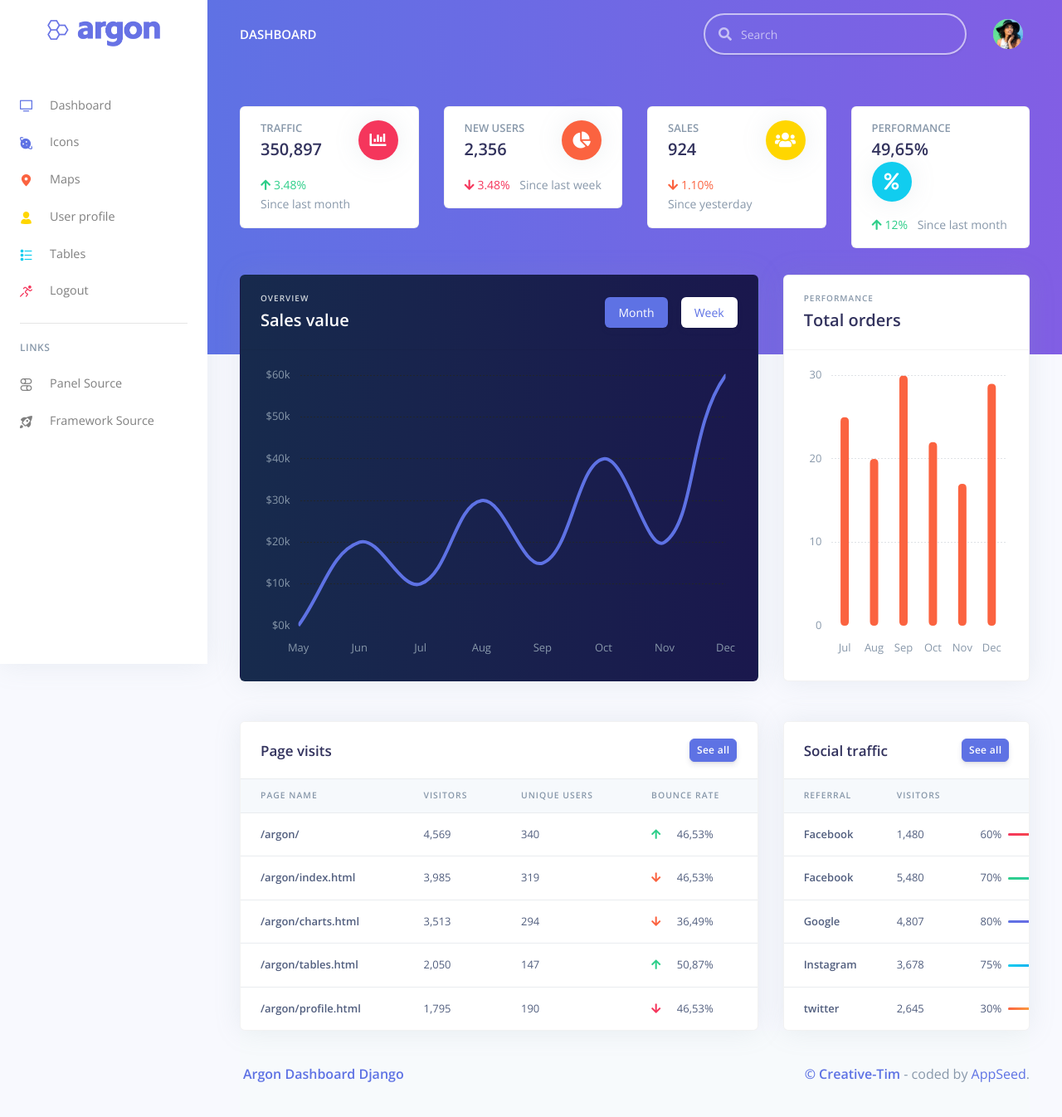
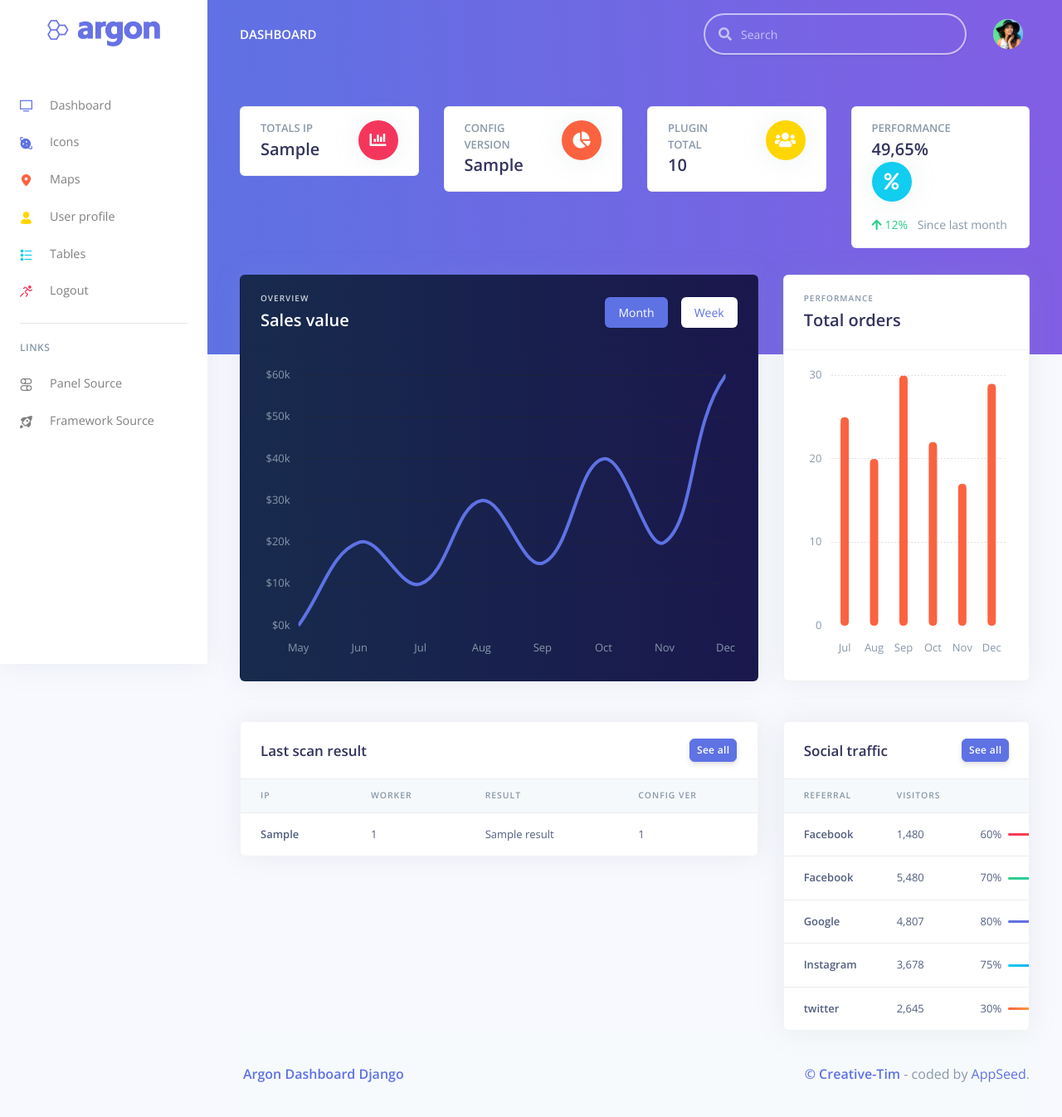
Before and after one commit to TouDoum-Framework/TouDoum-Framework, a Django app: template server/templates/panel/index.html in a window 1280 px wide. Shown: the whole page at 83% size. Run offline with Django 3.2, Linux system fonts and the light colour scheme; the template is opened without the code that fills it: most values are stand-ins (such as "Sample title", 1, 10 or a date in 2020); some libraries are stand-ins or nearby versions.

Commit message:
Starting base of default admin pannel

```diff
--- a/server/templates/panel/index.html
+++ b/server/templates/panel/index.html
@@ -15,8 +15,8 @@
                             <div class="card-body">
                                 <div class="row">
                                     <div class="col">
-                                        <h5 class="card-title text-uppercase text-muted mb-0">Traffic</h5>
-                                        <span class="h2 font-weight-bold mb-0">350,897</span>
+                                        <h5 class="card-title text-uppercase text-muted mb-0">Totals ip</h5>
+                                        <span class="h2 font-weight-bold mb-0">{{ ip }}</span>
                                     </div>
                                     <div class="col-auto">
                                         <div class="icon icon-shape bg-danger text-white rounded-circle shadow">
@@ -24,10 +24,6 @@
                                         </div>
                                     </div>
                                 </div>
-                                <p class="mt-3 mb-0 text-muted text-sm">
-                                    <span class="text-success mr-2"><i class="fa fa-arrow-up"></i> 3.48%</span>
-                                    <span class="text-nowrap">Since last month</span>
-                                </p>
                             </div>
                         </div>
                     </div>
@@ -36,8 +32,8 @@
                             <div class="card-body">
                                 <div class="row">
                                     <div class="col">
-                                        <h5 class="card-title text-uppercase text-muted mb-0">New users</h5>
-                                        <span class="h2 font-weight-bold mb-0">2,356</span>
+                                        <h5 class="card-title text-uppercase text-muted mb-0">Config Version</h5>
+                                        <span class="h2 font-weight-bold mb-0"> {{ configVer }}</span>
                                     </div>
                                     <div class="col-auto">
                                         <div class="icon icon-shape bg-warning text-white rounded-circle shadow">
@@ -45,10 +41,6 @@
                                         </div>
                                     </div>
                                 </div>
-                                <p class="mt-3 mb-0 text-muted text-sm">
-                                    <span class="text-danger mr-2"><i class="fas fa-arrow-down"></i> 3.48%</span>
-                                    <span class="text-nowrap">Since last week</span>
-                                </p>
                             </div>
                         </div>
                     </div>
@@ -57,8 +49,8 @@
                             <div class="card-body">
                                 <div class="row">
                                     <div class="col">
-                                        <h5 class="card-title text-uppercase text-muted mb-0">Sales</h5>
-                                        <span class="h2 font-weight-bold mb-0">924</span>
+                                        <h5 class="card-title text-uppercase text-muted mb-0">Plugin Total</h5>
+                                        <span class="h2 font-weight-bold mb-0">{{ pluginTotal }}</span>
                                     </div>
                                     <div class="col-auto">
                                         <div class="icon icon-shape bg-yellow text-white rounded-circle shadow">
@@ -66,10 +58,6 @@
                                         </div>
                                     </div>
                                 </div>
-                                <p class="mt-3 mb-0 text-muted text-sm">
-                                    <span class="text-warning mr-2"><i class="fas fa-arrow-down"></i> 1.10%</span>
-                                    <span class="text-nowrap">Since yesterday</span>
-                                </p>
                             </div>
                         </div>
                     </div>
@@ -167,7 +155,7 @@
                     <div class="card-header border-0">
                         <div class="row align-items-center">
                             <div class="col">
-                                <h3 class="mb-0">Page visits</h3>
+                                <h3 class="mb-0">Last scan result</h3>
                             </div>
                             <div class="col text-right">
                                 <a href="#!" class="btn btn-sm btn-primary">See all</a>
@@ -179,83 +167,29 @@
                         <table class="table align-items-center table-flush">
                             <thead class="thead-light">
                             <tr>
-                                <th scope="col">Page name</th>
-                                <th scope="col">Visitors</th>
-                                <th scope="col">Unique users</th>
-                                <th scope="col">Bounce rate</th>
+                                <th scope="col">Ip</th>
+                                <th scope="col">Worker</th>
+                                <th scope="col">Result</th>
+                                <th scope="col">Config Ver</th>
                             </tr>
                             </thead>
                             <tbody>
+                                {% for r in result %}
                                     <tr>
                                     <th scope="row">
-                                    /argon/
+                                        {{ r.ip.ip }}
                                     </th>
                                     <td>
-                                    4,569
+                                        {{ r.worker.uuid }}
                                     </td>
                                     <td>
-                                    340
+                                        {{ r.result }}
                                     </td>
                                     <td>
-                                    <i class="fas fa-arrow-up text-success mr-3"></i> 46,53%
+                                        {{ r.configVer.id }}
                                     </td>
                                 </tr>
-                            <tr>
-                                <th scope="row">
-                                    /argon/index.html
-                                </th>
-                                <td>
-                                    3,985
-                                </td>
-                                <td>
-                                    319
-                                </td>
-                                <td>
-                                    <i class="fas fa-arrow-down text-warning mr-3"></i> 46,53%
-                                </td>
-                            </tr>
-                            <tr>
-                                <th scope="row">
-                                    /argon/charts.html
-                                </th>
-                                <td>
-                                    3,513
-                                </td>
-                                <td>
-                                    294
-                                </td>
-                                <td>
-                                    <i class="fas fa-arrow-down text-warning mr-3"></i> 36,49%
-                                </td>
-                            </tr>
-                            <tr>
-                                <th scope="row">
-                                    /argon/tables.html
-                                </th>
-                                <td>
-                                    2,050
-                                </td>
-                                <td>
-                                    147
-                                </td>
-                                <td>
-                                    <i class="fas fa-arrow-up text-success mr-3"></i> 50,87%
-                                </td>
-                            </tr>
-                            <tr>
-                                <th scope="row">
-                                    /argon/profile.html
-                                </th>
-                                <td>
-                                    1,795
-                                </td>
-                                <td>
-                                    190
-                                </td>
-                                <td>
-                                    <i class="fas fa-arrow-down text-danger mr-3"></i> 46,53%
-                                </td>
-                            </tr>
+                                {% endfor %}
                             </tbody>
                         </table>
                     </div>
```
Also changed, not shown: server/panel/views.py (+12 -1 lines). Lines whose indentation alone changed are shown as unchanged.
